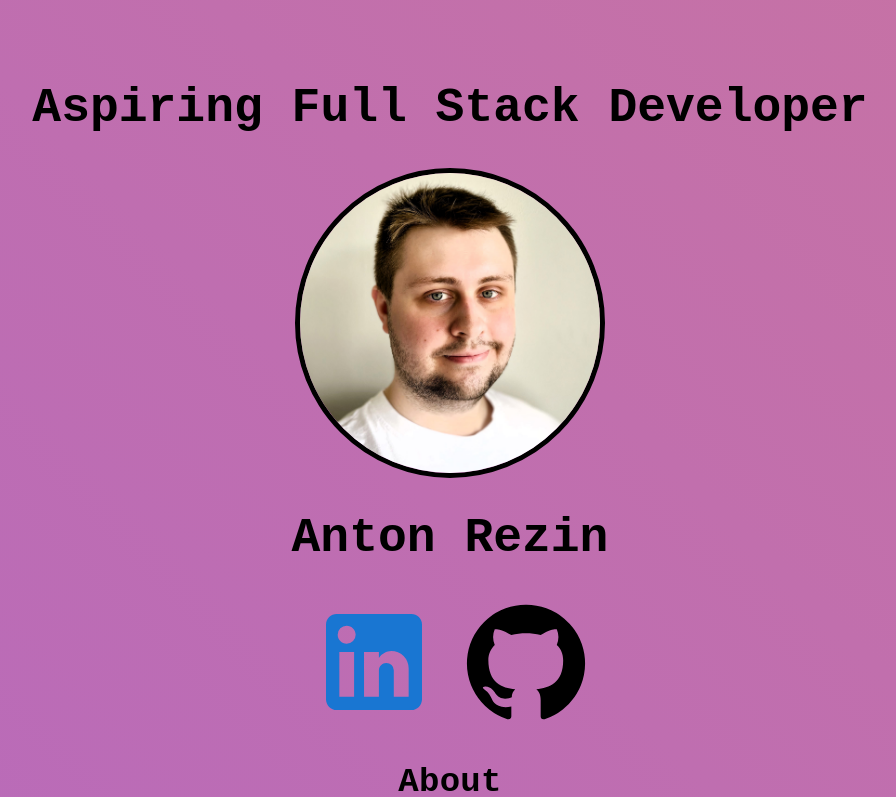
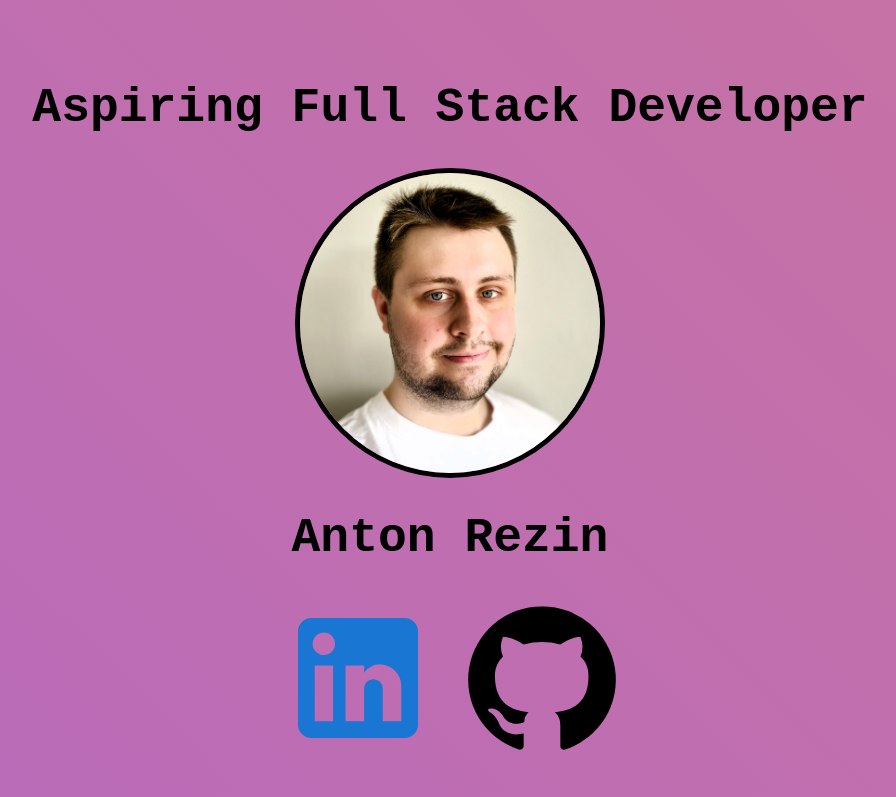
Before and after one commit to antonrezin/PortfolioContactWebsite, a React (Vite) app: page / in a window 1280 px wide. Shown: the top 797 px of the page, without its empty margins (190-1086 px from the left). Built offline with nearby package versions, Linux system fonts and the light colour scheme.

Commit message:
Update Home.jsx

```diff
--- a/src/components/Home.jsx
+++ b/src/components/Home.jsx
@@ -50,14 +50,14 @@ function Home() {
           target="_blank"
           rel="noopener noreferrer"
         >
-          <LinkedInIcon sx={{ fontSize: "8rem", color: "primary.main" }} />
+          <LinkedInIcon sx={{ fontSize: "10rem", color: "primary.main" }} />
         </Link>
         <Link
           href="https://github.com/antonrezin"
           target="_blank"
           rel="noopener noreferrer"
         >
-          <GitHubIcon sx={{ fontSize: "8rem", color: "black" }} />
+          <GitHubIcon sx={{ fontSize: "10rem", color: "black" }} />
         </Link>
       </Stack>
 
```
